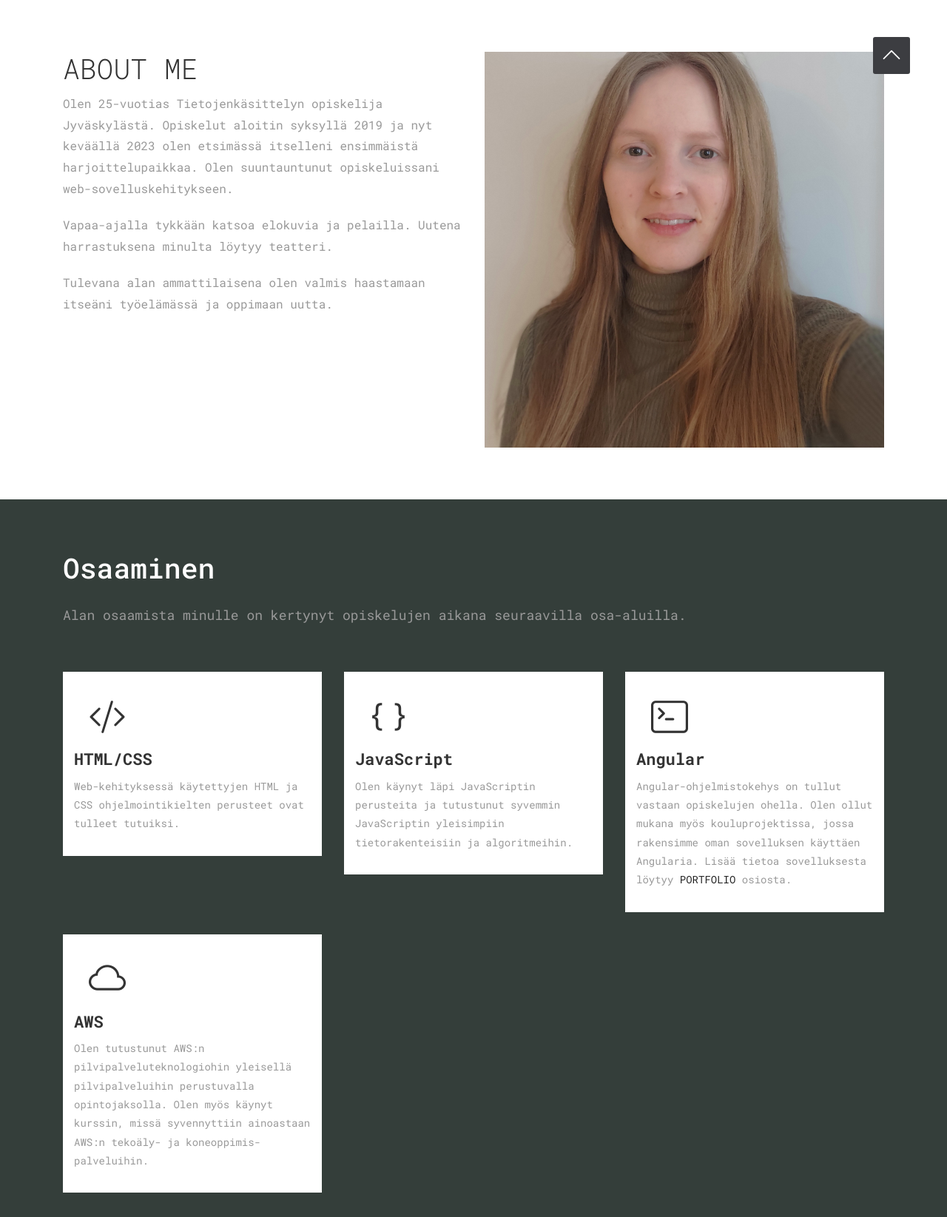
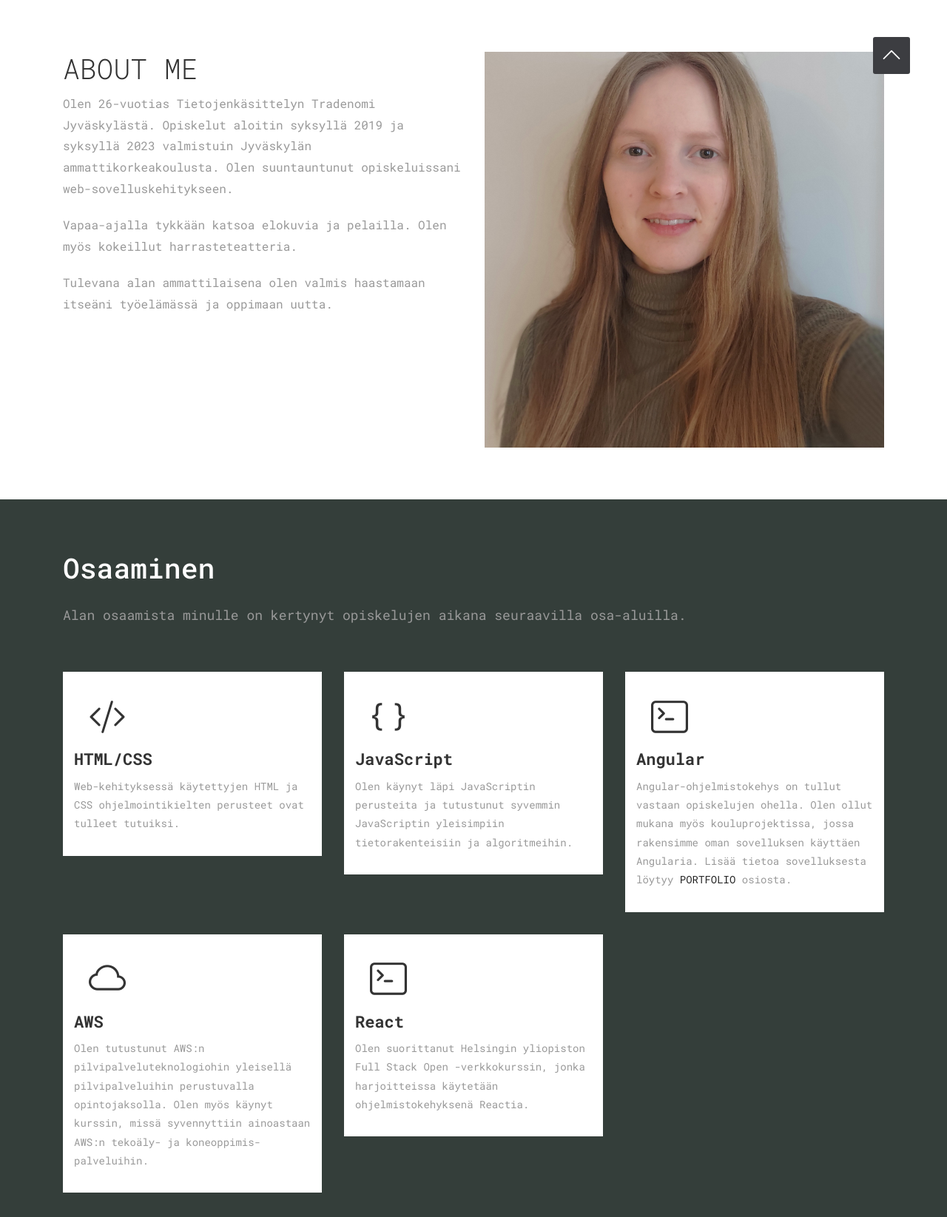
Before and after one commit to SraAin/portfolio, a plain HTML site: page index.html in a window 1280 px wide. Shown: the part 800-2445 px from the top of the page at 74% size. Drawn offline with nearby package versions, Linux system fonts and the light colour scheme.

Commit message:
Text updated

```diff
--- a/index.html
+++ b/index.html
@@ -114,14 +114,14 @@
             <div class="message-box">
               <h2>ABOUT ME</h2>
               <p class="me">
-                Olen 25-vuotias Tietojenkäsittelyn opiskelija Jyväskylästä.
-                Opiskelut aloitin syksyllä 2019 ja nyt keväällä 2023 olen
-                etsimässä itselleni ensimmäistä harjoittelupaikkaa. Olen
-                suuntauntunut opiskeluissani web-sovelluskehitykseen.
+                Olen 26-vuotias Tietojenkäsittelyn Tradenomi Jyväskylästä.
+                Opiskelut aloitin syksyllä 2019 ja syksyllä 2023 valmistuin
+                Jyväskylän ammattikorkeakoulusta. Olen suuntauntunut
+                opiskeluissani web-sovelluskehitykseen.
               </p>
               <p class="me">
-                Vapaa-ajalla tykkään katsoa elokuvia ja pelailla. Uutena
-                harrastuksena minulta löytyy teatteri.
+                Vapaa-ajalla tykkään katsoa elokuvia ja pelailla. Olen myös
+                kokeillut harrasteteatteria.
               </p>
               <p class="me">
                 Tulevana alan ammattilaisena olen valmis haastamaan itseäni
@@ -214,6 +214,20 @@
                 pilvipalveluihin perustuvalla opintojaksolla. Olen myös käynyt
                 kurssin, missä syvennyttiin ainoastaan AWS:n tekoäly- ja
                 koneoppimis-palveluihin.
+              </p>
+            </div>
+          </div>
+          <!-- end col -->
+          <div class="col-md-4">
+            <div class="services-inner-box">
+              <div class="ser-icon">
+                <i class="bi bi-terminal"></i>
+              </div>
+              <h2>React</h2>
+              <p>
+                Olen suorittanut Helsingin yliopiston Full Stack Open
+                -verkkokurssin, jonka harjoitteissa käytetään
+                ohjelmistokehyksenä Reactia.
               </p>
             </div>
           </div>
@@ -570,7 +584,7 @@ console.log(lcs);
           <div class="col-md-4">
             <div>
               <h2 class="cv-title">Siivooja, Piika- ja Renki Palvelu Ay</h2>
-              <p>Toukokuu 2019 - Syyskyy 2019</p>
+              <p>Toukokuu 2016 - Syyskyy 2016</p>
             </div>
           </div>
           <!-- end col -->
```
